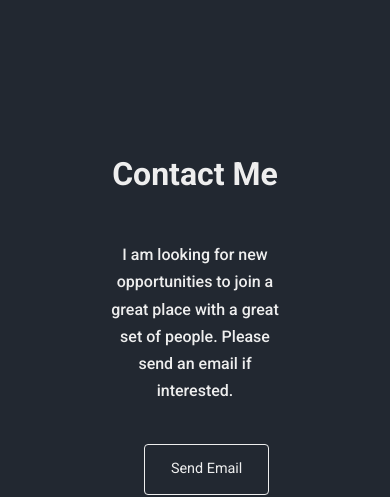
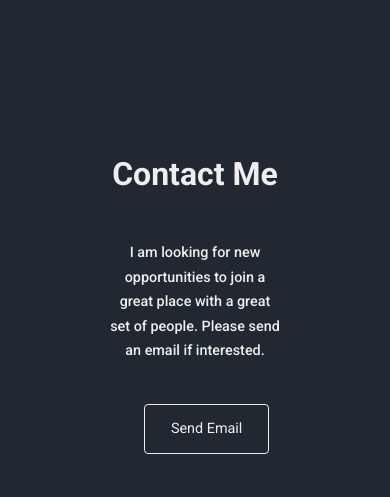
Before and after one commit to AlanGarc1a/PortfolioWebsite, a website: page index.html in a window 390 px wide. Shown: the part 3682-4179 px from the top of the page. Drawn offline with nearby package versions, Linux system fonts and the light colour scheme.

Commit message:
phone responsive update 1

```diff
--- a/sass/pages/_home.scss
+++ b/sass/pages/_home.scss
@@ -173,12 +173,22 @@ section {
             flex-direction: column;
         }
 
+        @include respond(phone) {
+            justify-content: center;
+            align-items: center;
+            flex-direction: column;
+        }
+
     }
 
     &-item {
         margin-right: .5rem;
 
         @include respond(tab-port) {
+            margin-bottom: 3rem;
+        }
+
+        @include respond(phone) {
             margin-bottom: 3rem;
         }
     }
@@ -248,7 +258,7 @@ section {
         }
 
         @include respond(phone) {
-            font-size: 2rem;
+            font-size: 1.8rem;
             font-weight: 500;
         }
     }
```
Also changed, not shown: css/style.css.
